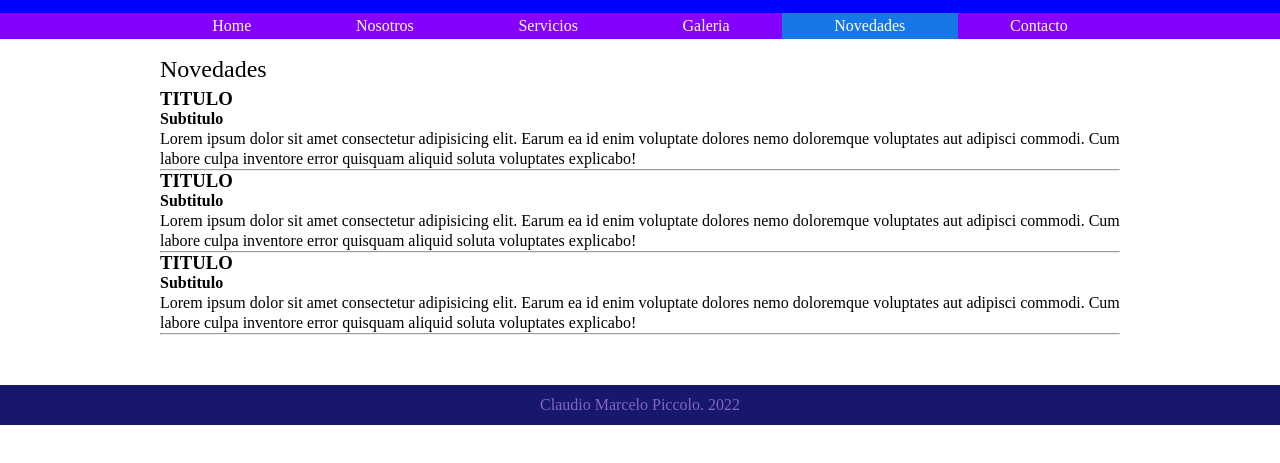
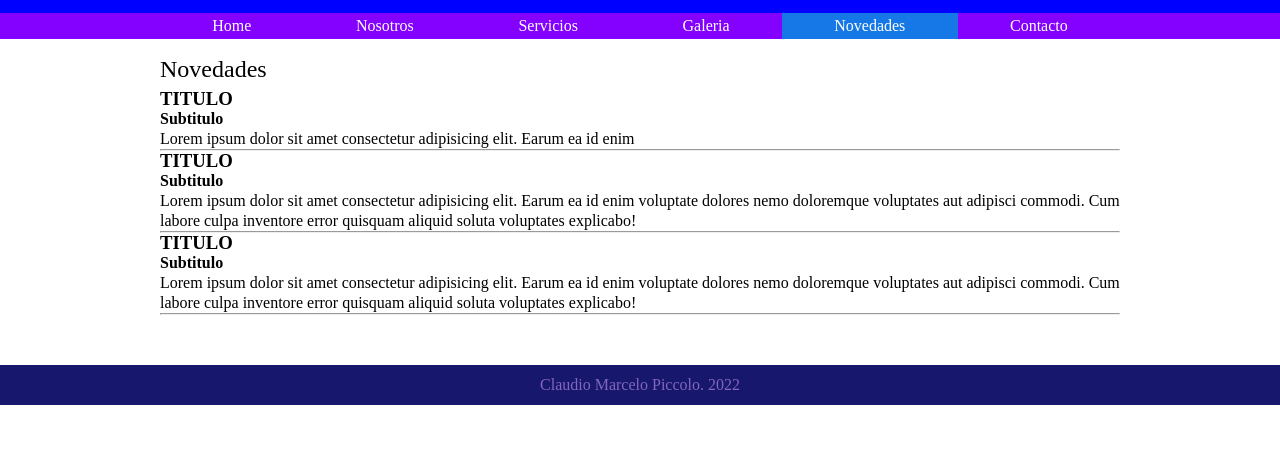
Before and after one commit to cmp72/transportes, a plain HTML site: page sitio_transportes/novedades.html in a window 1280 px wide. Shown: the part 143-606 px from the top of the page. Drawn offline with Linux system fonts and the light colour scheme.

Commit message:
Cambios novedades

```diff
--- a/sitio_transportes/novedades.html
+++ b/sitio_transportes/novedades.html
@@ -37,10 +37,7 @@
         <div class="novedades">
             <h3>TITULO</h3>
             <h4>Subtitulo</h4>
-            <p>Lorem ipsum dolor sit amet consectetur adipisicing elit. Earum ea id enim
-                voluptate dolores nemo doloremque voluptates aut adipisci commodi.
-                Cum labore culpa inventore error quisquam aliquid soluta voluptates
-                explicabo!</p>
+            <p>Lorem ipsum dolor sit amet consectetur adipisicing elit. Earum ea id enim</p>
             <hr> <!-- Esta etiqueta hr crea una linea separadora -->
         </div>
         <!-- fin etiqueta div clase "novedades", la repetimos dos o tres veces
@@ -67,10 +64,6 @@
         </div>
         <!-- fin etiqueta div clase "novedades", la repetimos dos o tres veces
                     para diseñar la página -->
-
-
-
-
     </main>
     <footer>
         <p>Claudio Marcelo Piccolo. 2022</p>
```
